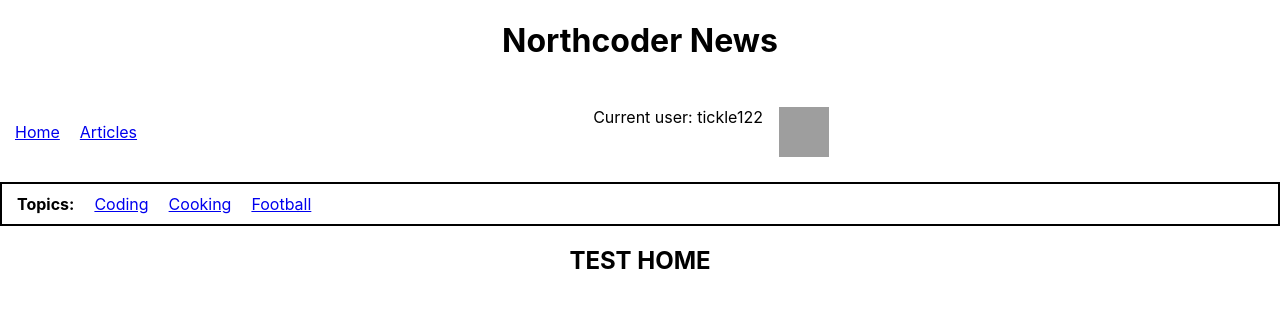
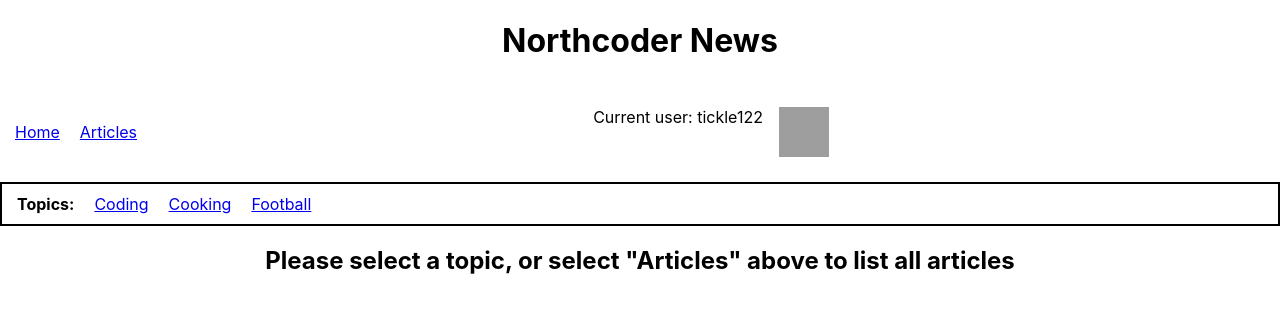
Before and after one commit to SFagelman/nc-news, a React (Create React App) app: page / in a window 1280 px wide. Shown: the top 312 px of the page. Built offline with nearby package versions, Linux system fonts and the light colour scheme; grey boxes are pictures that could not be loaded.

Commit message:
updating home

```diff
--- a/src/components/Home.jsx
+++ b/src/components/Home.jsx
@@ -1,5 +1,9 @@
 const Home = () => {
-  return <h2>TEST HOME</h2>;
+  return (
+    <h2>
+      Please select a topic, or select "Articles" above to list all articles
+    </h2>
+  );
 };
 
-export default Home
+export default Home;
```
